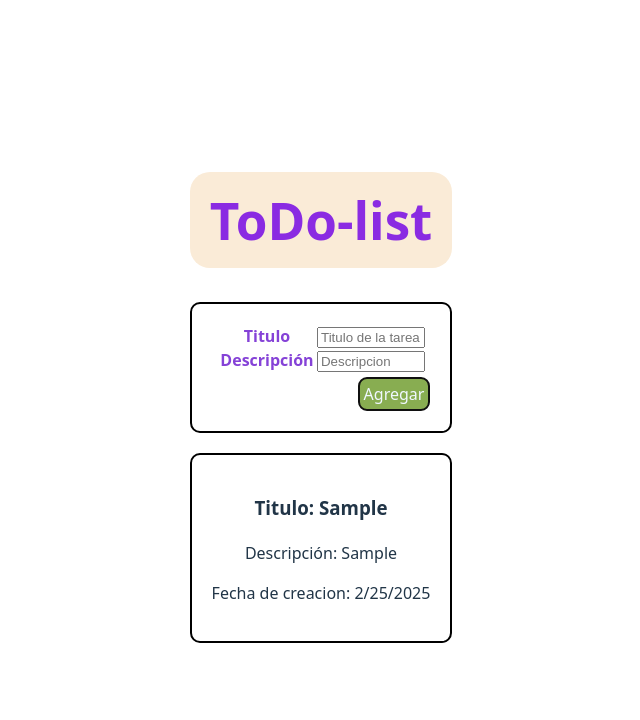
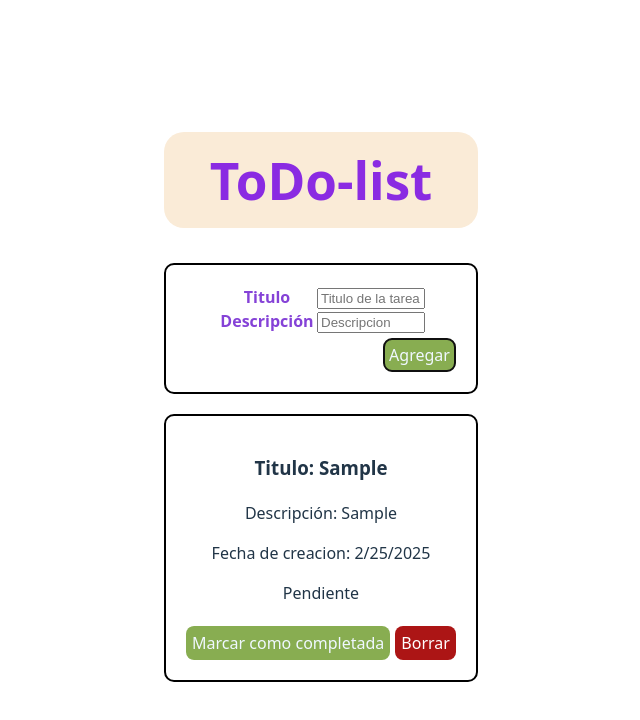
Before and after one commit to FedeAltava/To-do-list-React-Tsx, a React (Vite) app: page / in a window 1280 px wide. Both pictures are taken after typing "Sample", "Sample" into the empty fields and a click on the button "Agregar". Shown: the top 720 px of the page, without its empty margins (319-959 px from the left). Built offline with nearby package versions, Linux system fonts and the light colour scheme.

Commit message:
comleted task working

```diff
--- a/src/components/TaskItem.tsx
+++ b/src/components/TaskItem.tsx
@@ -1,16 +1,25 @@
 import { Task } from "../interfaces/Task";
-import "./TaskItem.css"
-export const TaskItem =({ task }: { task: Task })=>{
+import "./TaskItem.css";
+
+interface TaskItemProps {
+  task: Task;
+  toggleCompletion: (id: number | string) => void; //funcion para manejar el estado.
+}
+export const TaskItem = ({ task, toggleCompletion }: TaskItemProps) => {
   const { title, description, completed, id } = task;
   const formattedDate = new Date(Number(id)).toLocaleDateString();
-    return(
+  return (
     <div>
       <div className="cardTask">
         <h3> Titulo: {title}</h3>
         <p> Descripción: {description}</p>
-                {completed && <p>Completada</p>}
         <p>Fecha de creacion: {formattedDate}</p>
+        <p>{completed ? "Completada" : "Pendiente"}</p>
+        <button onClick={() => toggleCompletion(id)}>
+          {completed ? "Desmarcar" : "Marcar como completada"}
+        </button>
+        <button className="delete">Borrar </button>
       </div>
     </div>
-    )
-}
+  );
+};
--- a/src/components/TaskList.css
+++ b/src/components/TaskList.css
@@ -38,3 +38,12 @@ h1{
     background-color: antiquewhite;
     border-radius: 20px;
 }
+.delete{
+    background-color: rgb(172, 21, 21);
+    color:white;
+    margin-left: 5px;
+}
+.delete:hover{
+    background-color: rgb(255, 8, 8);
+    color:white
+}
--- a/src/components/TaskList.tsx
+++ b/src/components/TaskList.tsx
@@ -23,23 +23,31 @@ export const TaskList = () => {
     setTasks([...tasks, newTask]);
     reset(); //limpia el formualrio
   };
-
+  const toggleCompletion = (id: number | string) => {
+    setTasks((prevTasks) =>
+      prevTasks.map((task) =>
+        task.id === id ? { ...task, completed: !task.completed } : task
+      )
+    );
+  };
   return (
     <div>
       <h1>ToDo-list</h1>
       <form action="" onSubmit={handleSubmit(onSubmit)}>
         <div className="title">
-          <label htmlFor="">Titulo</label>
+          <label htmlFor="title">Titulo</label>
           <input
+            id="title"
             type="text"
             placeholder="Titulo de la tarea"
             {...register("title", { required: "Titulo obligatorio" })}
           />
         </div>
         <div className="description">
-          <label htmlFor="">Descripción</label>
+          <label htmlFor="description">Descripción</label>
           <input
-            type="text-area"
+          id="description"
+            type="text"
             placeholder="Descripcion"
             {...register("description")}
           />
@@ -51,7 +59,7 @@ export const TaskList = () => {
 
       <div>
         {tasks.map((task: Task) => {
-          return <TaskItem task={task} key={task.id} />;
+          return <TaskItem task={task} key={task.id} toggleCompletion={toggleCompletion}/>;
         })}
       </div>
     </div>
--- a/src/interfaces/Task.ts
+++ b/src/interfaces/Task.ts
@@ -2,5 +2,5 @@ export interface Task {
     id: number | string;
     title : string;
     description?:string;
-    completed?: false;
+    completed: boolean;
 }
```
Lines whose indentation alone changed are shown as unchanged.
